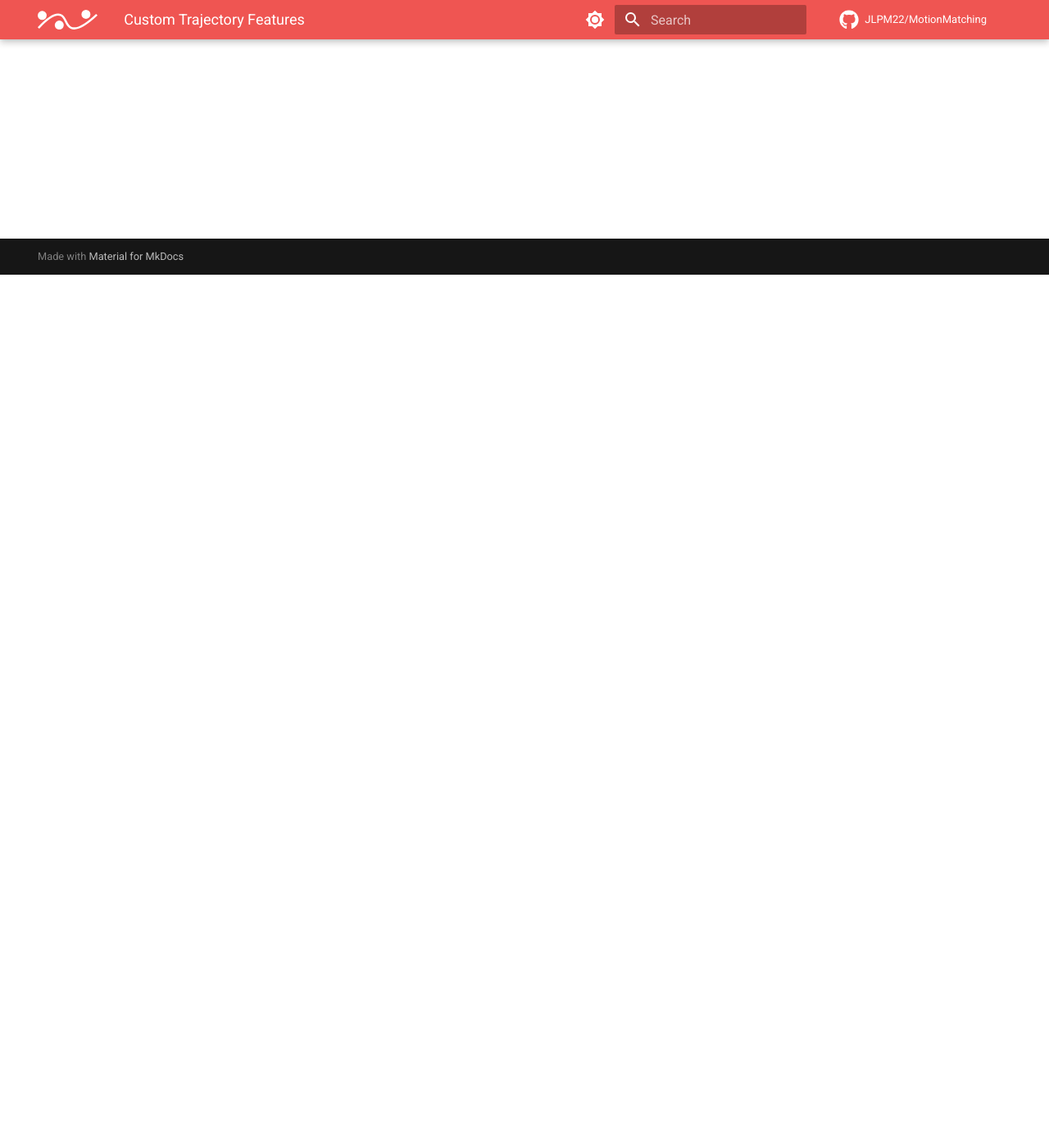
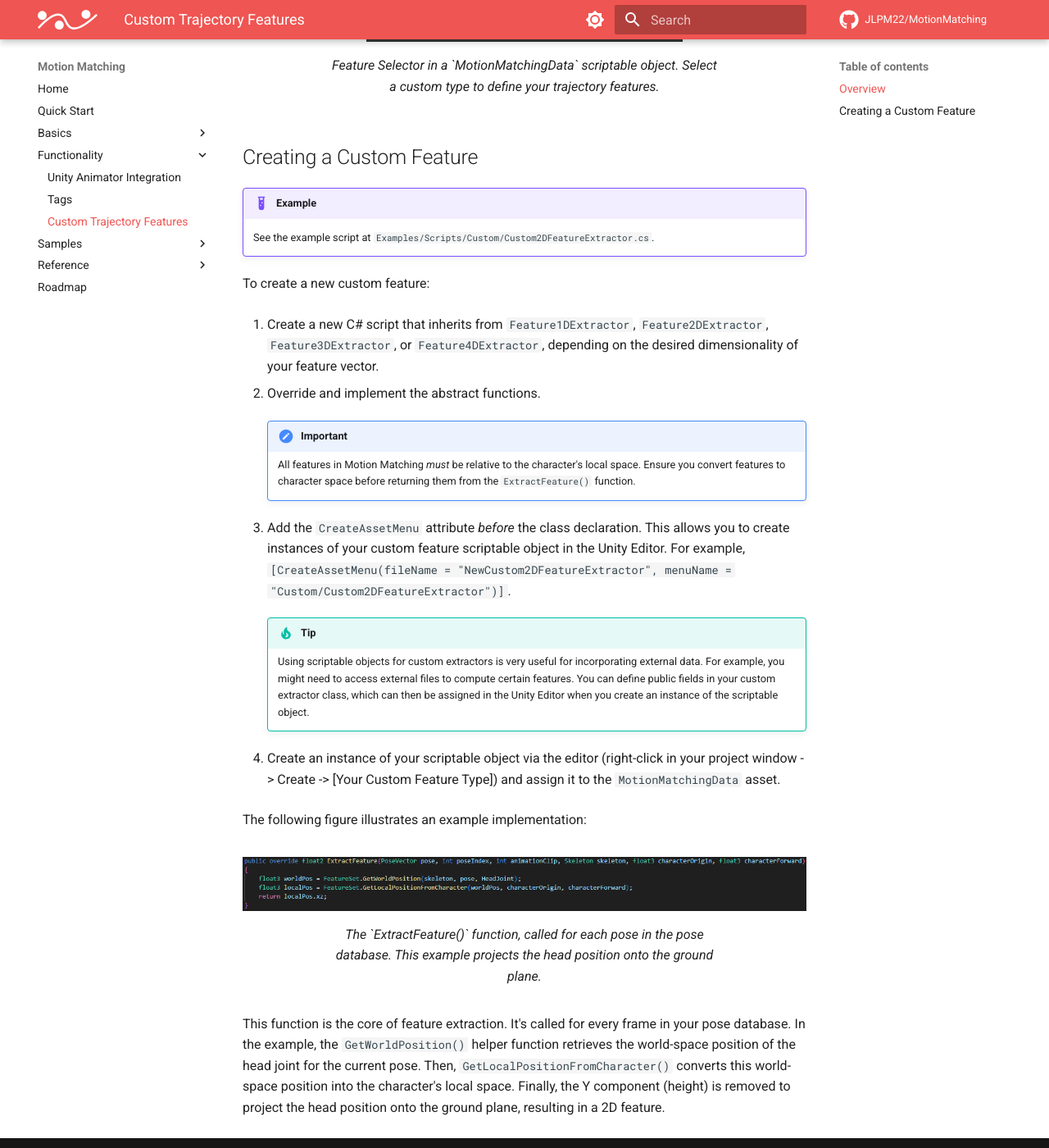
Before and after one commit to JLPM22/motionmatching-docs, an MkDocs documentation site: the page built from docs/functionality/custom_features.md, in a window 1280 px wide and 1400 px high, scrolled down 1065 px. Shown: the whole window at 82% size. Built offline with MkDocs 1.6.1 and Material for MkDocs 9.7.7, drawn with Linux system fonts in a browser that asks for light colours; comment, search, counter and statistics services are not loaded; some of the changed text lies outside the part shown.

Commit message:
custom features documentation

```diff
--- a/docs/functionality/custom_features.md
+++ b/docs/functionality/custom_features.md
@@ -1,3 +1,45 @@
-!!! warning
-	We are currently working on simplifying the definition of custom trajectory features. We will update the documentation when ready.
-	However, feel free to read the example at ``Examples/Scripts/Custom/Custom2DFeatureExtractor.cs``.
+# Custom Trajectory Features
+
+This package provides an advanced mechanism to extend the trajectory features used by Motion Matching, enabling you to incorporate custom data like the positions of other agents or objects.
+
+## Overview
+
+Within the `MotionMatchingData` scriptable object, you can select one of four custom trajectory feature types: `Custom 1D`, `Custom 2D`, `Custom 3D`, or `Custom 4D`.  These options define the dimensionality of the feature vector for *each point* in the trajectory.
+
+!!! example
+    The default position trajectory feature could be implemented as a `Custom 2D` feature. Although a trajectory consists of multiple points (the number of points is specified in the `Frames Prediction` setting), each point is represented by a 2D position on the ground plane (X and Z coordinates).  Other examples include using `Custom 1D` to represent agent density at future points or `Custom 2D` to represent the position of the closest agent at each point in the trajectory.
+
+<figure markdown>
+  ![](../assets/media/mmdata_customfeature.png)
+  <figcaption>Feature Selector in a `MotionMatchingData` scriptable object. Select a custom type to define your trajectory features.</figcaption>
+</figure>
+
+## Creating a Custom Feature
+
+!!! example
+    See the example script at `Examples/Scripts/Custom/Custom2DFeatureExtractor.cs`.
+
+To create a new custom feature:
+
+1. Create a new C# script that inherits from `Feature1DExtractor`, `Feature2DExtractor`, `Feature3DExtractor`, or `Feature4DExtractor`, depending on the desired dimensionality of your feature vector.
+
+2. Override and implement the abstract functions.
+
+    !!! important
+        All features in Motion Matching *must* be relative to the character's local space. Ensure you convert features to character space before returning them from the `ExtractFeature()` function.
+
+3. Add the `CreateAssetMenu` attribute *before* the class declaration. This allows you to create instances of your custom feature scriptable object in the Unity Editor. For example, `[CreateAssetMenu(fileName = "NewCustom2DFeatureExtractor", menuName = "Custom/Custom2DFeatureExtractor")]`.
+
+    !!! tip
+        Using scriptable objects for custom extractors is very useful for incorporating external data. For example, you might need to access external files to compute certain features. You can define public fields in your custom extractor class, which can then be assigned in the Unity Editor when you create an instance of the scriptable object.
+
+4. Create an instance of your scriptable object via the editor (right-click in your project window -> Create -> [Your Custom Feature Type]) and assign it to the `MotionMatchingData` asset.
+
+The following figure illustrates an example implementation:
+
+<figure markdown>
+  ![](../assets/media/example_customfeature.png)
+  <figcaption>The `ExtractFeature()` function, called for each pose in the pose database. This example projects the head position onto the ground plane.</figcaption>
+</figure>
+
+This function is the core of feature extraction. It's called for every frame in your pose database.  In the example, the `GetWorldPosition()` helper function retrieves the world-space position of the head joint for the current pose.  Then, `GetLocalPositionFromCharacter()` converts this world-space position into the character's local space. Finally, the Y component (height) is removed to project the head position onto the ground plane, resulting in a 2D feature.
```
Also changed, not shown: docs/assets/media/example_customfeature.png (added), docs/assets/media/mmdata_customfeature.png (added).
